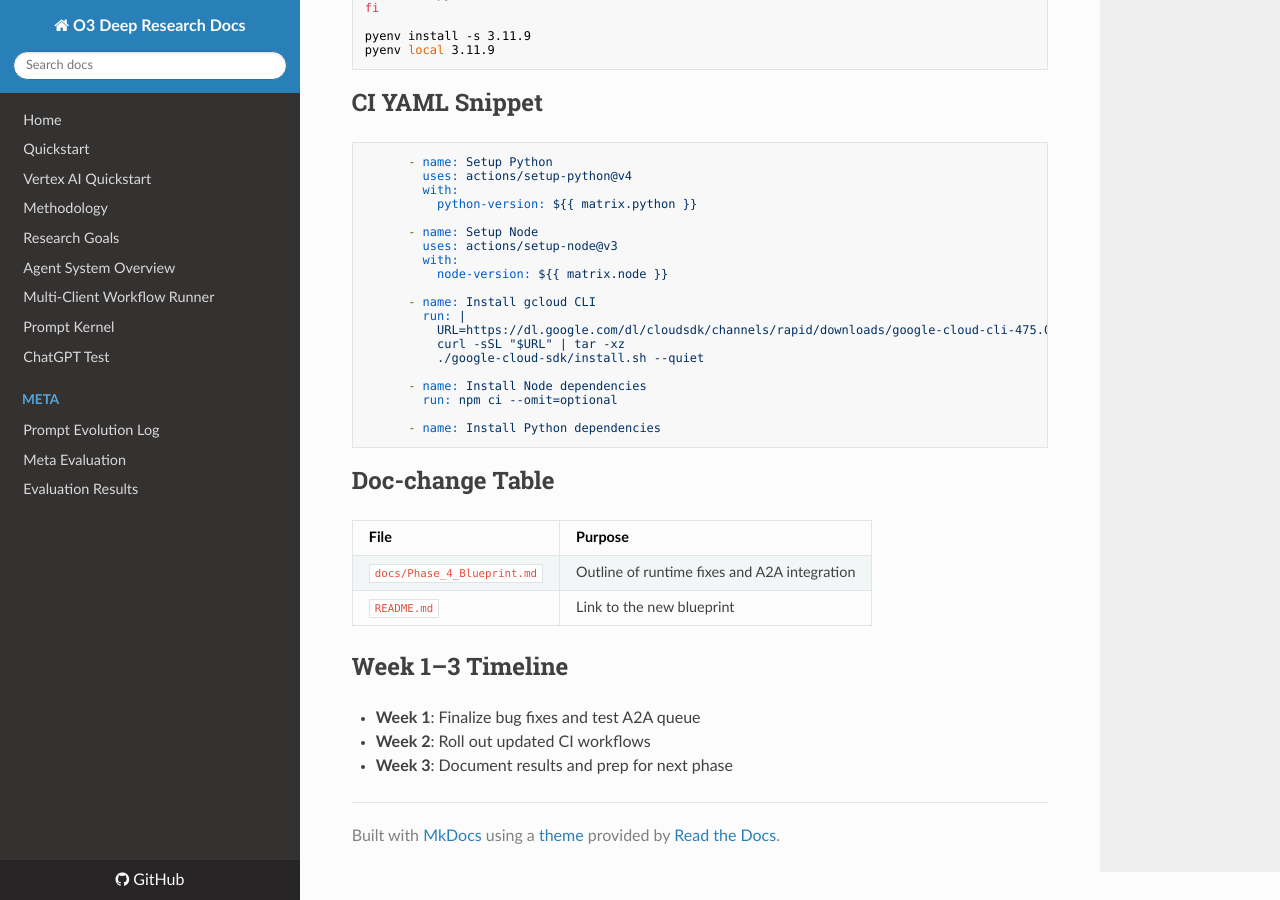
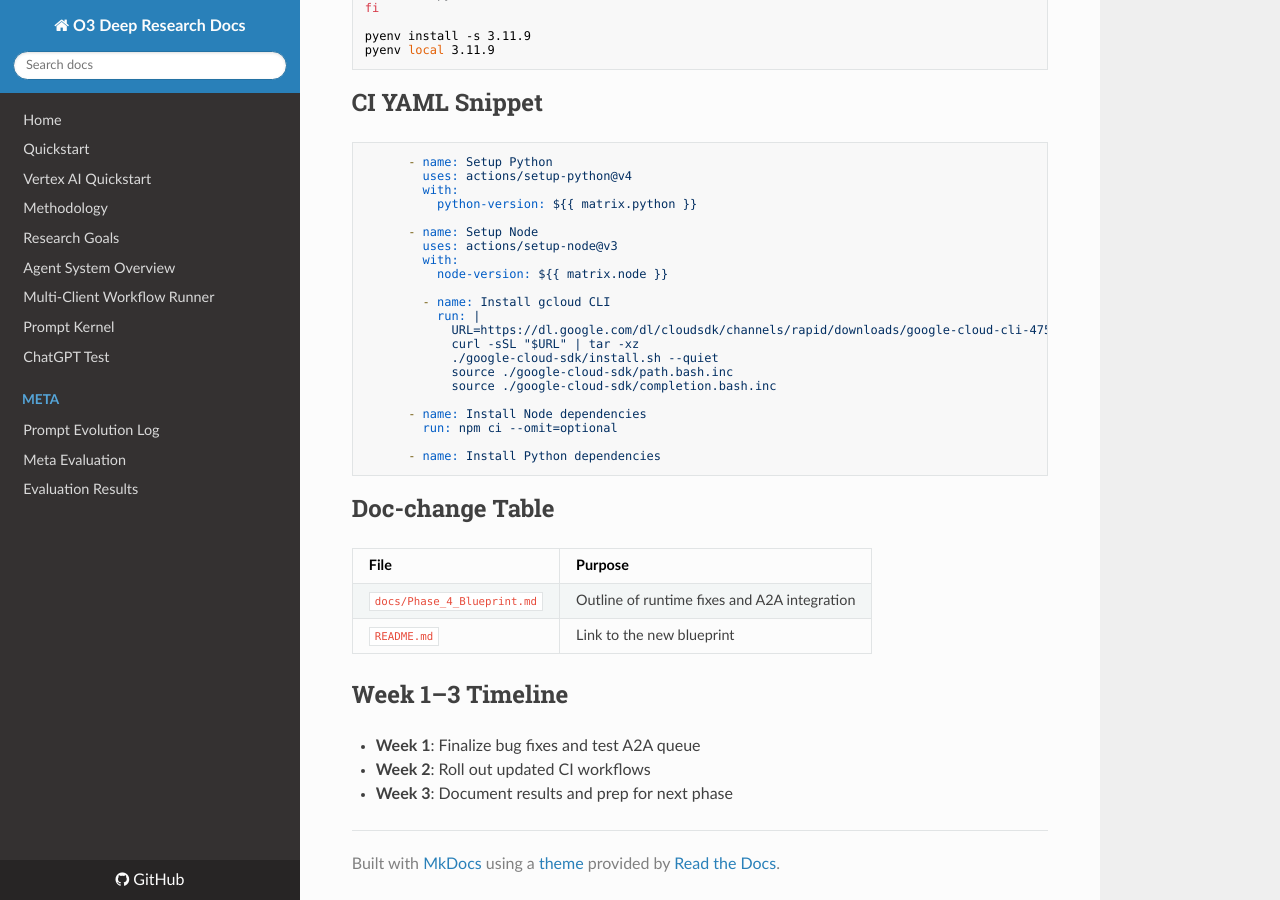
Before and after one commit to ADV-IT-Performance-Corp/ADV-ADK-Research-Hub, an MkDocs documentation site: the page built from docs/Phase_4_Blueprint.md, in a window 1280 px wide and 900 px high, scrolled down 985 px. Built offline with MkDocs 1.6.1, drawn with Linux system fonts in a browser that asks for light colours; nearby versions of some CDN libraries.

Commit message:
fix: source gcloud env after install

```diff
--- a/docs/Phase_4_Blueprint.md
+++ b/docs/Phase_4_Blueprint.md
@@ -48,11 +48,13 @@ pyenv local 3.11.9
         with:
           node-version: ${{ matrix.node }}
 
-      - name: Install gcloud CLI
-        run: |
-          URL=https://dl.google.com/dl/cloudsdk/channels/rapid/downloads/google-cloud-cli-475.0.0-linux-x86_64.tar.gz
-          curl -sSL "$URL" | tar -xz
-          ./google-cloud-sdk/install.sh --quiet
+        - name: Install gcloud CLI
+          run: |
+            URL=https://dl.google.com/dl/cloudsdk/channels/rapid/downloads/google-cloud-cli-475.0.0-linux-x86_64.tar.gz
+            curl -sSL "$URL" | tar -xz
+            ./google-cloud-sdk/install.sh --quiet
+            source ./google-cloud-sdk/path.bash.inc
+            source ./google-cloud-sdk/completion.bash.inc
 
       - name: Install Node dependencies
         run: npm ci --omit=optional
```
Also changed, not shown: 1 other file.
